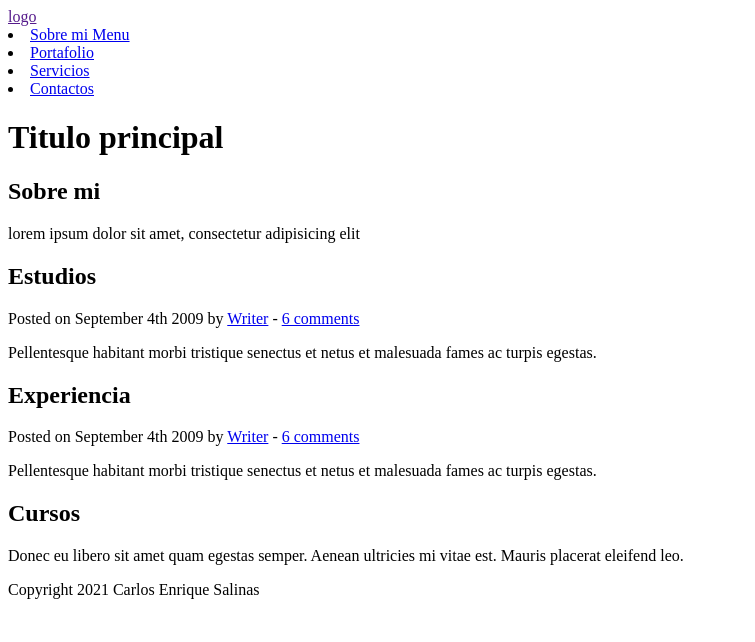
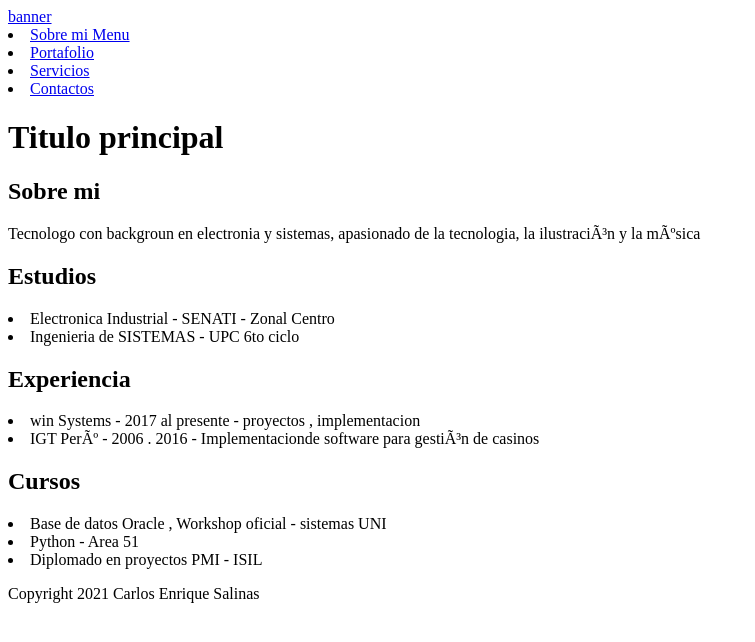
Before and after one commit to scarlosenrique/BootCamp_FullStack, a plain HTML site: page index.html in a window 1280 px wide. Shown: the whole page, without its empty margins (0-755 px from the left). Drawn offline with Linux system fonts and the light colour scheme.

Commit message:
ya no recuerdo cuantos commits , estaba confundiendo repositorios ;(

```diff
--- a/index.html
+++ b/index.html
@@ -1,14 +1,14 @@
 <!DOCTYPE HTML>
 <html>
 <head>
-	<meta http-equiv="Content-Type" content="text/html; charset=UTF-8" />
+	<meta charset="UTF-8">
+    <meta name="viewport" content="width=device-width, initial-scale=1.0">
 	<title>Mi Curriculum</title>
 </head>
 
 <body>
 	<header>
-		<a href="">
-			logo
+		<a href="https://vilmanunez.com/wp-content/uploads/2016/05/listado-banco-de-imagenes-vectores-gratis.png">banner
 		</a>
 		<nav>
 			<li><a href="http://link"> Sobre mi Menu</a></li>
@@ -21,7 +21,7 @@
 		<h1> Titulo principal</h1>
 		<section>
 			<h2> Sobre mi </h2>
-			<p>lorem ipsum dolor sit amet, consectetur adipisicing elit</p>
+			<p> Tecnologo con backgroun en electronia y sistemas, apasionado de la tecnologia, la ilustraciÃ³n y la mÃºsica</p>
 		</section>
 
 	</main>
@@ -30,23 +30,31 @@
 		<article>
 			<header>
 				<h2>Estudios</h2>
-				<p>Posted on <time datetime="2009-09-04T16:31:24+02:00">September 4th 2009</time> by <a href="#">Writer</a> - <a href="#comments">6 comments</a></p>
 			</header>
-			<p>Pellentesque habitant morbi tristique senectus et netus et malesuada fames ac turpis egestas.</p>
+			<p>
+				<li>Electronica Industrial - SENATI - Zonal Centro</li>
+				<li>Ingenieria de SISTEMAS - UPC 6to ciclo</li>
+			</p>
 		</article>
 		<article>
 			<header>
 				<h2>Experiencia</h2>
-				<p>Posted on <time datetime="2009-09-04T16:31:24+02:00">September 4th 2009</time> by <a href="#">Writer</a> - <a href="#comments">6 comments</a></p>
 			</header>
-			<p>Pellentesque habitant morbi tristique senectus et netus et malesuada fames ac turpis egestas.</p>
+			<p>
+				<li>win Systems - 2017  al presente  - proyectos , implementacion</li>
+				<li>IGT PerÃº - 2006 . 2016 - Implementacionde software para gestiÃ³n de casinos</li>
+			</p>
 		</article>
-
 	</section>
 
 	<aside>
 		<h2>Cursos</h2>
-		<p>Donec eu libero sit amet quam egestas semper. Aenean ultricies mi vitae est. Mauris placerat eleifend leo.</p>
+		<p>
+			<li>Base de datos Oracle , Workshop oficial - sistemas UNI</li>
+			<li>Python - Area 51 </li>
+			<li>Diplomado en proyectos PMI - ISIL</li>
+
+		</p>
 	</aside>
 
 	<footer>
```
